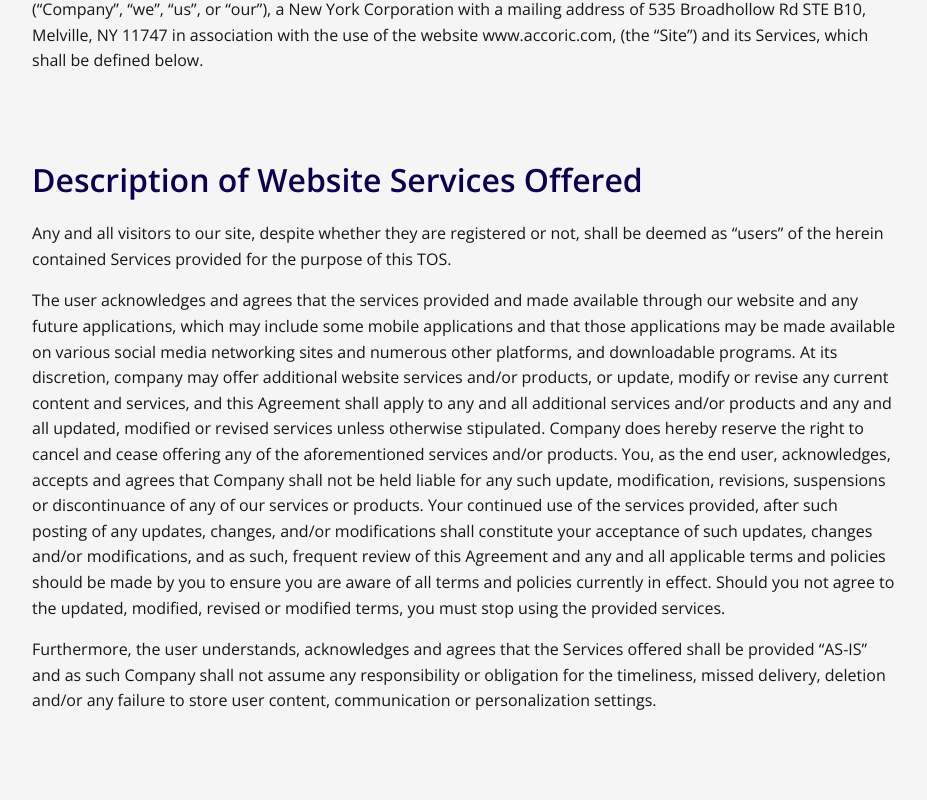
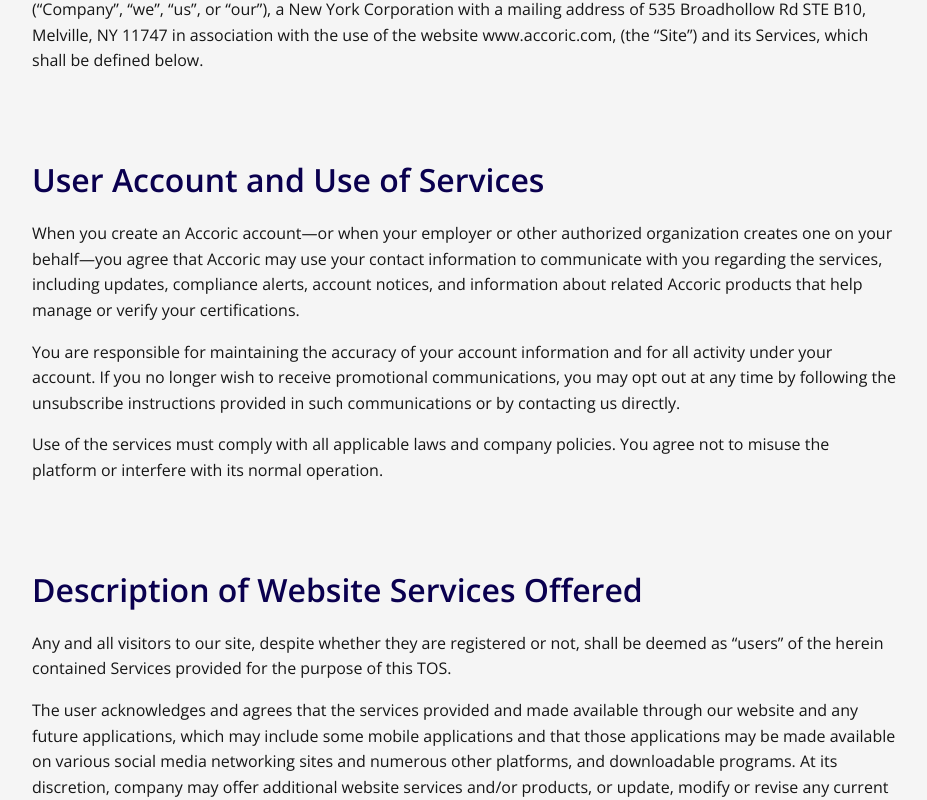
Before and after one commit to fastlinesafetytraining/accoric, a Next.js app: page /terms-of-service in a window 1280 px wide. Shown: the part 500-1300 px from the top of the page, without its empty margins (176-1103 px from the left). Built offline with nearby package versions, Linux system fonts and the light colour scheme; no server answers.

Commit message:
Updated privacy policy and terms of service.

```diff
--- a/app/(pages)/(policy)/privacy-policy/page.tsx
+++ b/app/(pages)/(policy)/privacy-policy/page.tsx
@@ -64,7 +64,7 @@ export default function PrivacyPolicyPage() {
 		<div className={styles.policyPage}>
 			<div className={styles.policyHeader}>
 				<h1>Privacy Policy</h1>
-				<span>Last Updated October 27, 2025</span>
+				<span>Last Updated May 5, 2023</span>
 			</div>
 
 			<div className={styles.policyContent}>
@@ -249,6 +249,9 @@ export default function PrivacyPolicyPage() {
 							promotional campaigns and to evaluate and improve our Sites or
 							Apps, products, services, marketing, and your experience.
 						</li>
+						<li>
+							In cases where your employer or training provider registers you on the Accoric Management platform, we may also use your contact information to send you information about related Accoric products and services that support certification tracking and compliance management, such as the Personal DASHcard™. These communications are intended to enhance your use of the Accoric platform and you may opt out at any time by following the unsubscribe instructions provided in such communications.
+						</li>
 					</ol>
 					<p>
 						When you provide your mobile phone number or email address, you
@@ -280,7 +283,7 @@ export default function PrivacyPolicyPage() {
 					</p>
 					<p>
 						Standard messaging and data rates may apply depending on your mobile
-						carrier. Mobile opt-in data will not be shared with third parties.
+						carrier.
 					</p>
 				</div>
 				<div
@@ -729,11 +732,11 @@ export default function PrivacyPolicyPage() {
 								<br />
 								d/b/a Accoric
 								<br />
-								535 Broadhollow Rd
+								110 Walt Whitman Road
 								<br />
-								STE B10
+								STE 203
 								<br />
-								Melville, NY 11747
+								Huntington Station, NY 11746
 							</p>
 						</div>
 					</div>
--- a/app/(pages)/(policy)/terms-of-service/page.tsx
+++ b/app/(pages)/(policy)/terms-of-service/page.tsx
@@ -44,6 +44,21 @@ export default function Page() {
 						Melville, NY 11747 in association with the use of the website
 						www.accoric.com, (the “Site”) and its Services, which shall be
 						defined below.
+					</p>
+				</div>
+				<div
+					aria-label='user-account-and-use-of-services'
+					className={styles.policyContentSection}
+				>
+					<h2>User Account and Use of Services</h2>
+					<p>
+						When you create an Accoric account—or when your employer or other authorized organization creates one on your behalf—you agree that Accoric may use your contact information to communicate with you regarding the services, including updates, compliance alerts, account notices, and information about related Accoric products that help manage or verify your certifications.
+					</p>
+					<p>
+						You are responsible for maintaining the accuracy of your account information and for all activity under your account. If you no longer wish to receive promotional communications, you may opt out at any time by following the unsubscribe instructions provided in such communications or by contacting us directly.
+					</p>
+					<p>
+						Use of the services must comply with all applicable laws and company policies. You agree not to misuse the platform or interfere with its normal operation.
 					</p>
 				</div>
 				<div
@@ -987,9 +1002,9 @@ export default function Page() {
 					<p>
 						<b>Mailing Address</b>
 						<br />
-						535 Broadhollow Road Suite B10
+						10 Walt Whitman Road Suite 203
 						<br />
-						Melville, NY 11747
+						Huntington Station, NY 11746
 						<br />
 						Email: <a href='mailto:dmca@accoric.com'>dmca@accoric.com</a>
 					</p>
```
